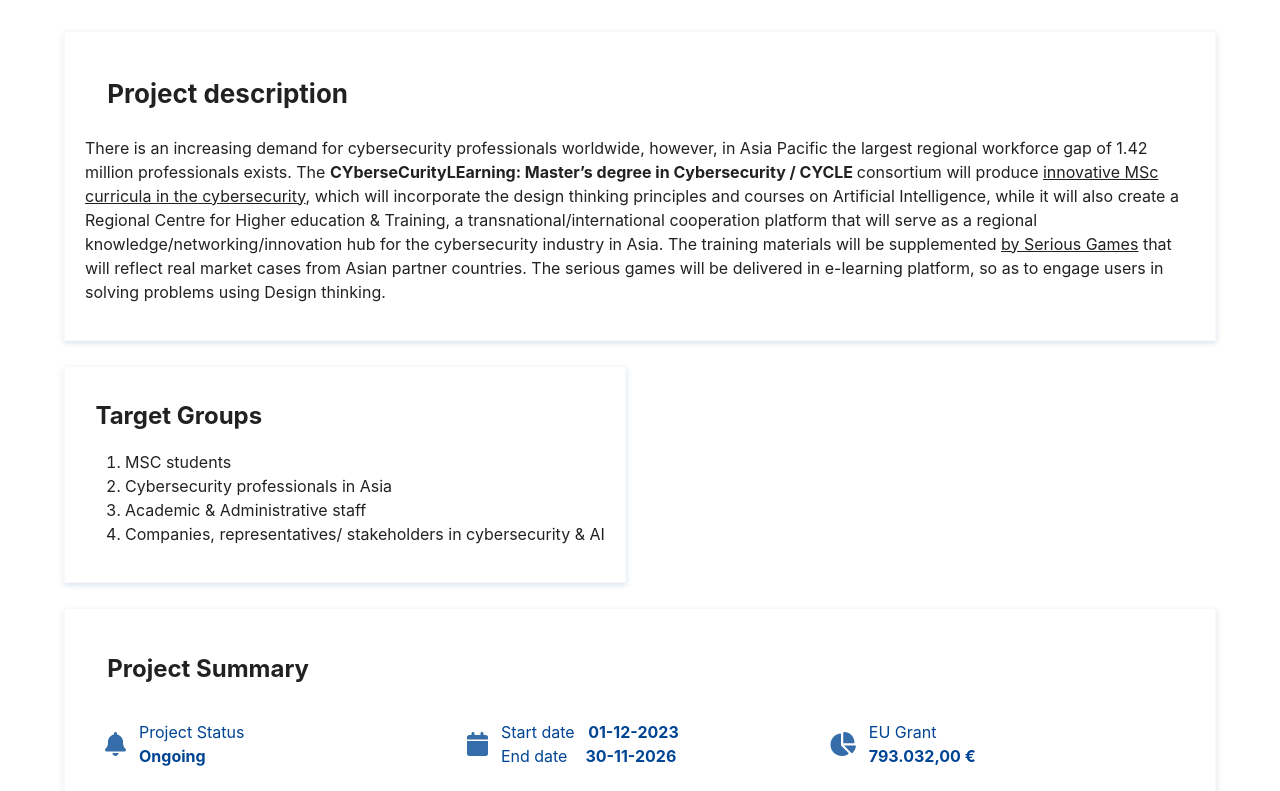
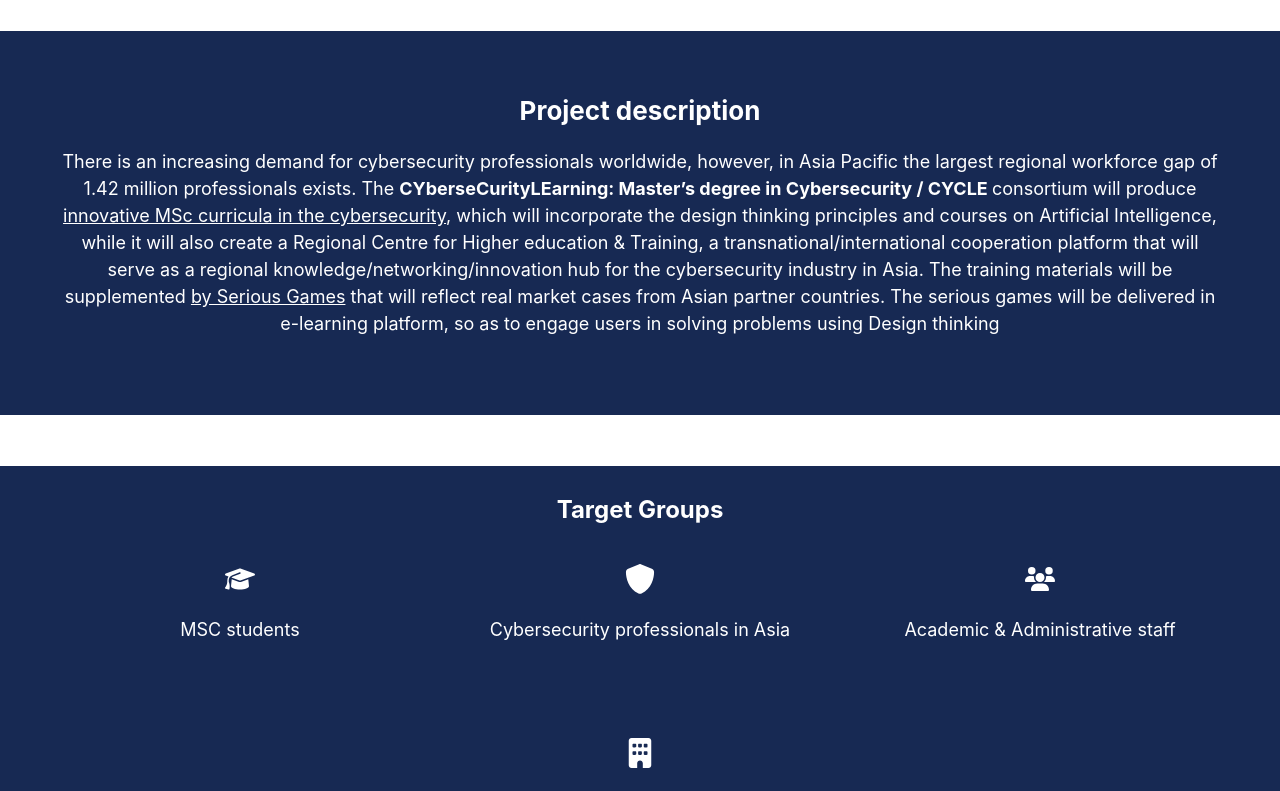
Before and after one commit to cepdnaclk/e20-co225-Erasmus-plus-Project-Web-and-MIS, a React (Vite) app in the folder front-end/: page / in a window 1280 px wide. Shown: the part 1340-2131 px from the top of the page. Built offline with nearby package versions, Linux system fonts and the light colour scheme; no server answers.

Commit message:
home page updated
added some css style to the home page

```diff
--- a/front-end/src/Pages/Home.jsx
+++ b/front-end/src/Pages/Home.jsx
@@ -6,7 +6,7 @@ import style from './Home.module.css';
 import ParticipantMap from '../bodyComponents/participantMap.jsx';
 import { FontAwesomeIcon } from '@fortawesome/react-fontawesome';
 import { faBell, faCalendar, faFolder, faMapMarkerAlt, faChartPie, faBullseye, faFolderOpen } from '@fortawesome/free-solid-svg-icons';
-
+import { faGraduationCap, faShield, faUsers, faBuilding} from '@fortawesome/free-solid-svg-icons';
 // this has to be imported from backend
 // 1200px height images are ideal
 const fadeImages = [
@@ -104,11 +104,11 @@ function Home() {
       <Slideshow imageList={fadeImages}></Slideshow>
 
       {/* project description */}
-      <div className={style["paragraph"]}>
-        <div style={{ margin: "2% 2% 2% 2%" }}>
-          <span style={{ fontWeight: 'bold', fontSize: '26px' }}>Project description</span><br></br>
+      <div className={style["proj_desc"]}>
+        <div>
+          <span style={{ fontWeight: 'bold', fontSize: '26px', color: 'white' }}>Project description</span><br></br>
         </div>
-        <p>There is an increasing demand for cybersecurity professionals worldwide,
+        <p style={{ fontSize: '18px', textAlign: 'center' }}>There is an increasing demand for cybersecurity professionals worldwide,
           however, in Asia Pacific the largest regional workforce gap of 1.42 million professionals exists.
           The <b>CYberseCurityLEarning: Master’s degree in Cybersecurity / CYCLE </b>
           consortium will produce <u>innovative MSc curricula in the cybersecurity</u>,
@@ -117,20 +117,32 @@ function Home() {
           cooperation platform that will serve as a regional knowledge/networking/innovation hub for the cybersecurity
           industry in Asia. The training materials will be supplemented <u>by Serious Games</u> that will reflect real market
           cases from Asian partner countries. The serious games will be delivered in e-learning platform, so as to engage users
-          in solving problems using Design thinking.</p>
+          in solving problems using Design thinking</p>
       </div>
 
       {/* target groups */}
-      <div className={style["paragraph"]}>
+      <div className={style["targetgroupsecsion"]}>
         <div style={{ margin: "2% 2% 2% 2%" }}>
           <span style={{ fontWeight: 'bold', fontSize: '24px' }}>Target Groups</span><br></br>
         </div>
-        <ol>
-          <li>MSC students</li>
-          <li>Cybersecurity professionals in Asia</li>
-          <li>Academic & Administrative staff</li>
-          <li>Companies, representatives/ stakeholders in cybersecurity & AI</li>
-        </ol>
+        <div className = {style["TargetGroupCards"]}>
+        <div className = {style["TargetGroupCard"]}>
+          <FontAwesomeIcon className={style["tgicon"]} icon={faGraduationCap} />
+          <p>MSC students</p>
+        </div>
+        <div className = {style["TargetGroupCard"]}>
+          <FontAwesomeIcon className={style["tgicon"]} icon={faShield} />
+          <p>Cybersecurity professionals in Asia</p>
+        </div>
+        <div className = {style["TargetGroupCard"]}>
+          <FontAwesomeIcon className={style["tgicon"]} icon={faUsers} />
+          <p>Academic & Administrative staff</p>
+        </div>
+        <div className = {style["TargetGroupCard"]}>
+          <FontAwesomeIcon className={style["tgicon"]} icon={faBuilding} />
+          <p>Companies, representatives/ stakeholders in cybersecurity & AI</p>
+        </div>
+        </div>
       </div>
 
       {/* Project Summary */}
--- a/front-end/src/Pages/Home.module.css
+++ b/front-end/src/Pages/Home.module.css
@@ -90,6 +90,65 @@ color:#004594ca ;
 }
 
 
+.proj_desc {
+  padding: 60px;
+  display: inline-block;
+  background-color: #172953;
+  margin-bottom: 2%;
+  text-align: center;
+  color: white;
+}
+
+.proj_desc:hover {
+  transform: scale(1.05);
+}
+
+
+
+.TargetGroupCards {
+  align-items: left;
+  justify-content: left;
+  display: left;
+  width: auto;
+}
+
+.TargetGroupCard {
+  border-radius: 1em;
+  display: inline-block;
+  margin-bottom: 5%;
+  margin-top: 10px;
+  text-align: center;
+  width: 400px;
+  height: 100px;
+  color:#ffffff;
+  font-size: 18px;
+  flex-direction: row;
+}
+
+.TargetGroupCard:hover {
+  transform: scale(1.05);
+
+}
+
+.tgicon {
+  width: 30px;
+  height: 30px;
+  display: center;
+  align-items: center;
+  color:#ffffff ;
+
+}
+
+.targetgroupsecsion {
+  display: inline-block;
+  background-color: #172953;
+  margin-bottom: 5%;
+  margin-top: 2%;
+  text-align: center;
+  color: white;
+  width: 100%;
+}
+
 @media screen and (max-width: 1000px) {
 
     .partnersList{
@@ -101,4 +160,12 @@ color:#004594ca ;
     .projectSummaryFlexItem{
         width:50%;
     }
+
+    .proj_desc:hover {
+      transform: none;
+    }
+
+    .TargetGroupCard {
+      width: 300px;
+    }
 }
```
